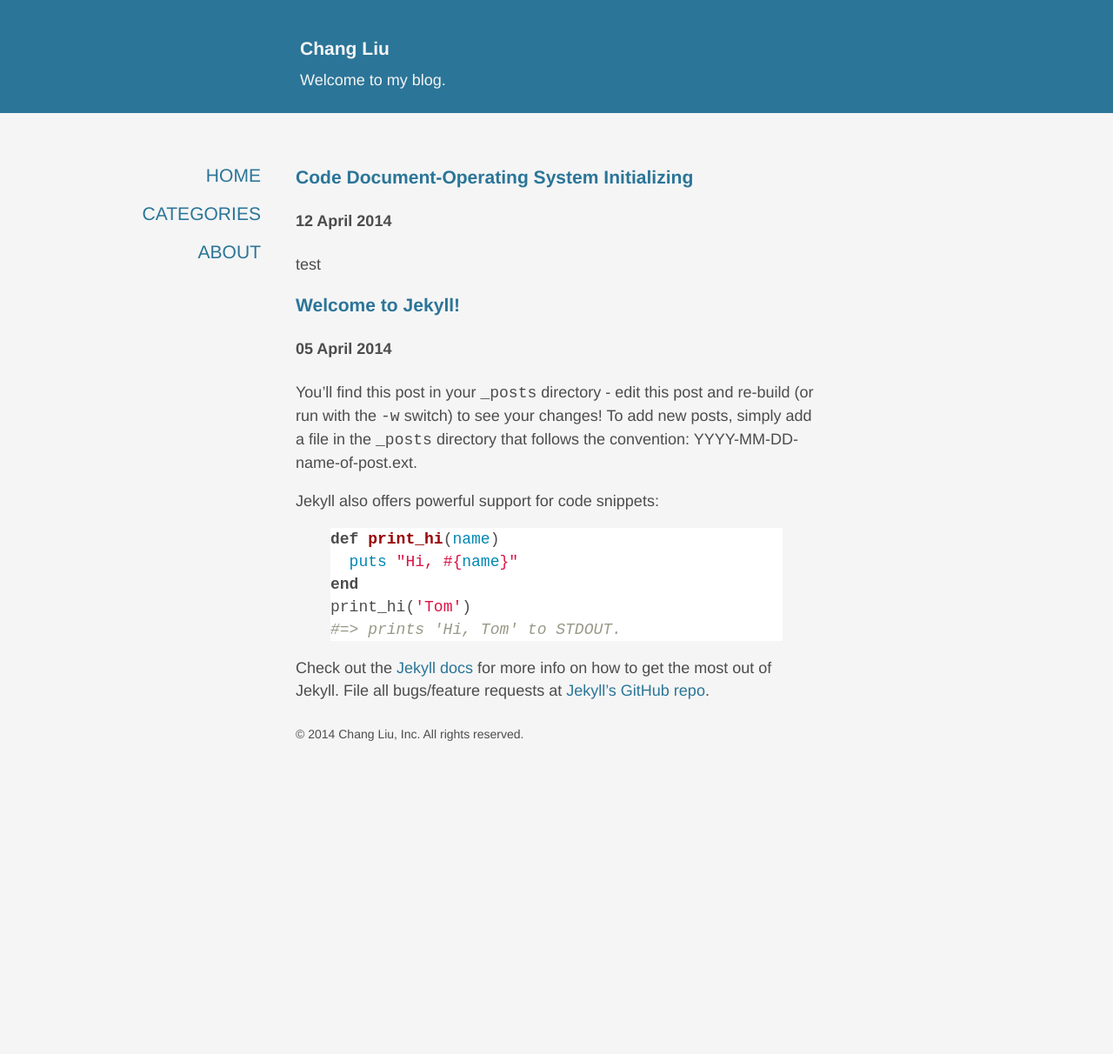
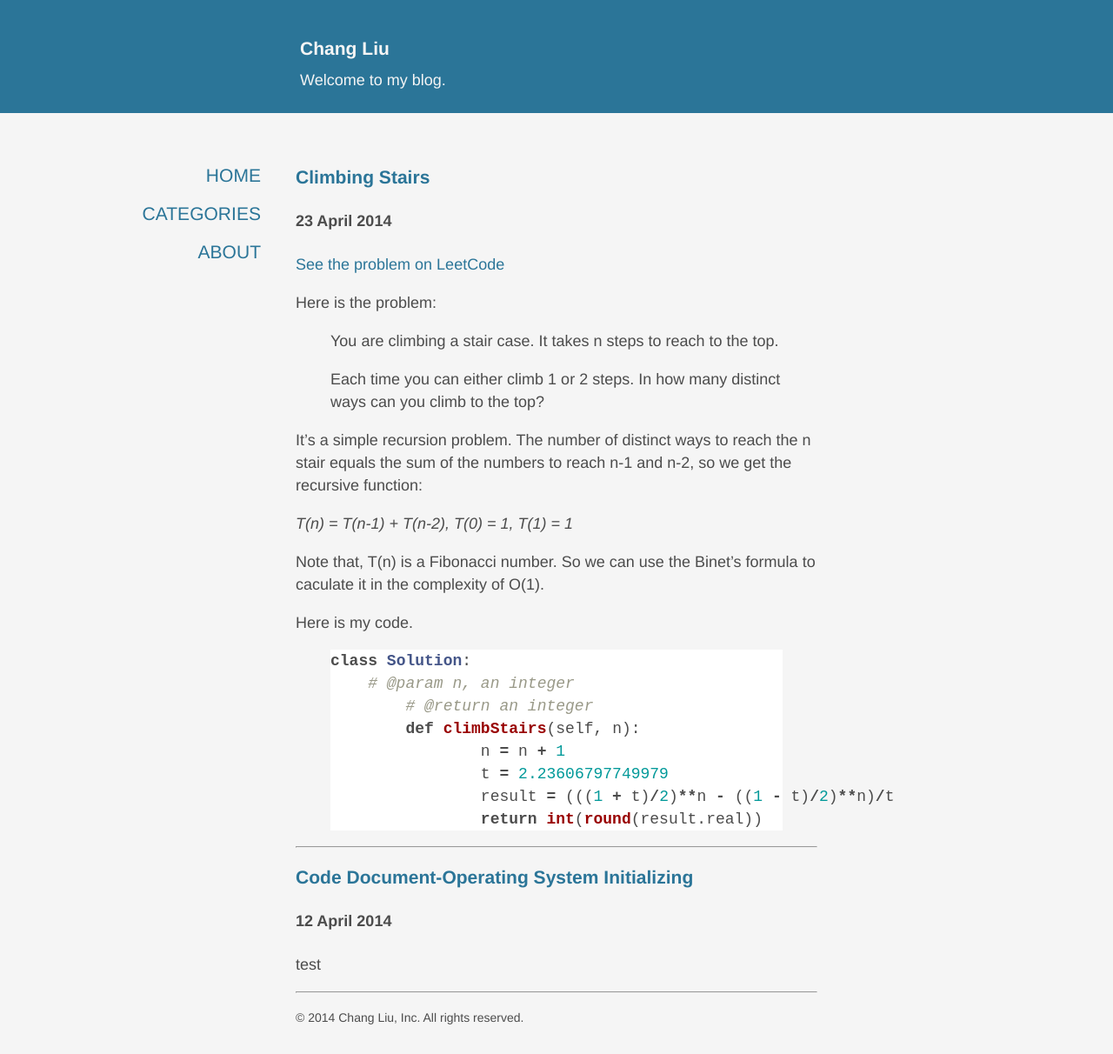
Before and after one commit to ChangLiuNJU/ChangLiuNJU.github.io, a Jekyll site: the page built from index.html, in a window 1280 px wide. Shown: the whole page at 87% size. Built offline with Jekyll 4.4.1, drawn with Linux system fonts in a browser that asks for light colours; Markdown is read by kramdown in place of the engine named in the settings; before the commit the page ends 900 px from its top, so only the background shows below that.

Commit message:
2014-04-23 POST

```diff
--- a/_layouts/default.html
+++ b/_layouts/default.html
@@ -27,8 +27,6 @@
           </div>
         </div>
 
-
-
         <div id="box">
           <div id="navigation">
             <nav>
--- /dev/null
+++ b/_posts/2014-04-23-LeetCode-climbstaris.md
@@ -0,0 +1,35 @@
+---
+layout: 	post
+title:  	"Climbing Stairs"
+date:   	2014-04-23
+categories:
+- LeetCode
+tags:		[LeetCode]
+---
+
+[See the problem on LeetCode](http://oj.leetcode.com/problems/climbing-stairs/)
+
+Here is the problem:
+
+>You are climbing a stair case. It takes n steps to reach to the top.
+
+>Each time you can either climb 1 or 2 steps. In how many distinct ways can you climb to the top?
+
+It's a simple recursion problem. The number of distinct ways to reach the n stair equals the sum of the numbers to reach n-1 and n-2, so we get the recursive function:
+
+*T(n) = T(n-1) + T(n-2), T(0) = 1, T(1) = 1*
+
+Note that, T(n) is a Fibonacci number. So we can use the Binet's formula to caculate it in the complexity of O(1).
+
+Here is my code.
+
+{% highlight python %}
+class Solution:
+    # @param n, an integer
+	# @return an integer
+	def climbStairs(self, n):
+		n = n + 1
+		t = 2.23606797749979
+		result = (((1 + t)/2)**n - ((1 - t)/2)**n)/t
+		return int(round(result.real))
+{% endhighlight %}
--- a/index.html
+++ b/index.html
@@ -3,7 +3,7 @@ layout: default
 title: Chang Liu
 ---
 
-{% for post in site.posts limit:3 %}
+{% for post in site.posts limit:2 %}
 	<article>
 		<div class="item">
 			<h3><a href="{{ post.url }}">{{ post.title }}</a></h3>
@@ -13,4 +13,5 @@ title: Chang Liu
 			{{ post.content }}
 		</div>
 	</article>
+	<hr/>
 {% endfor %}
```
Also changed, not shown: _draft/2014-04-12-Code-Document-of-oslab0.md (added, +10 -0 lines), _draft/2014-04-21-Reading-Notes-Computer-Systems.md (added, +10 -0 lines).
